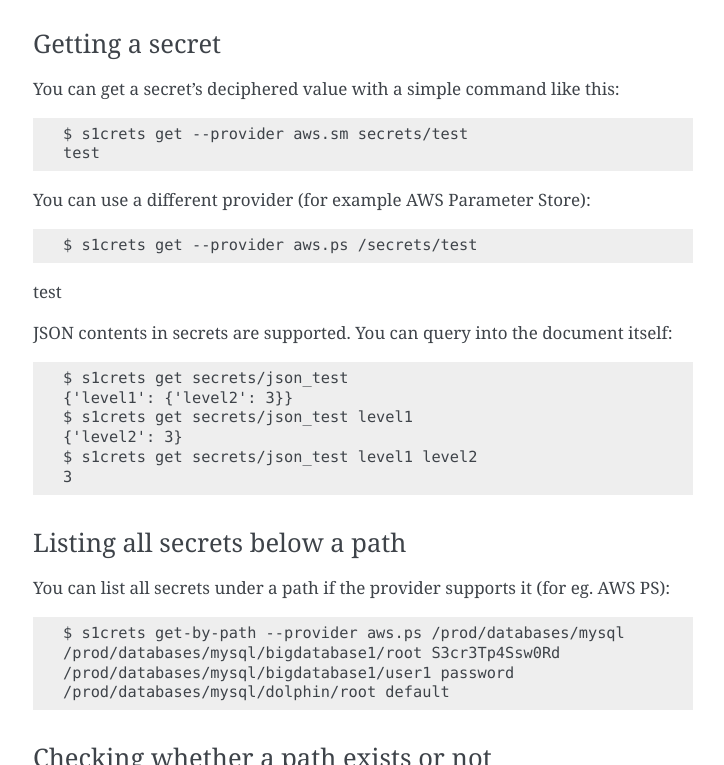
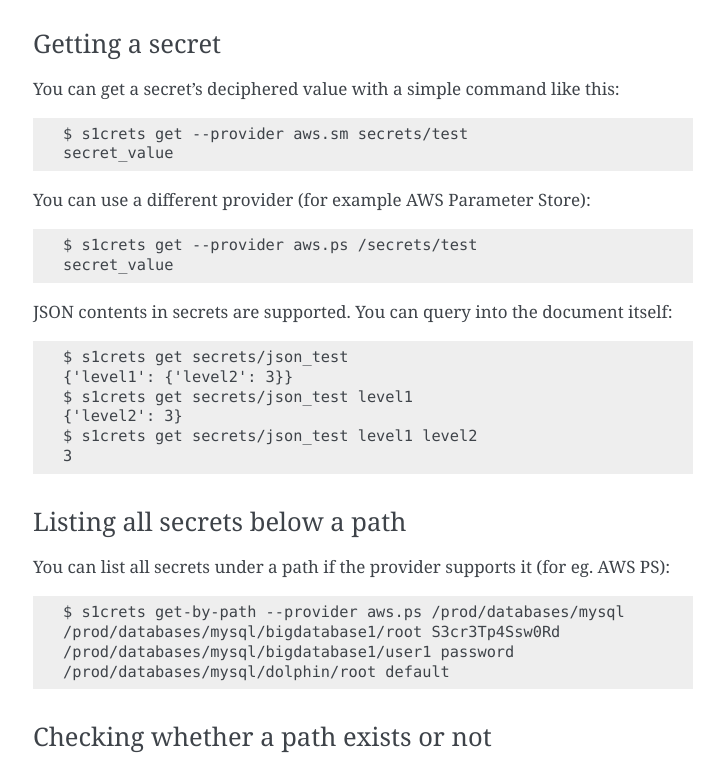
Before and after one commit to bra-fsn/s1crets, a Sphinx documentation site: the page built from docs/index.rst, in a window 1280 px wide and 900 px high, scrolled down 483 px, cut to the strip 135-900 px from the top of the window. Shown: the whole strip, without its empty margins (387-1111 px from the left). Built offline with Sphinx 7.4.7, drawn with Linux system fonts in a browser that asks for light colours.

Commit message:
Show a different value/fix indent

```diff
--- a/docs/index.rst
+++ b/docs/index.rst
@@ -22,12 +22,12 @@ Getting a secret
 You can get a secret's deciphered value with a simple command like this::
 
   $ s1crets get --provider aws.sm secrets/test
-  test
+  secret_value
 
 You can use a different provider (for example AWS Parameter Store)::
 
-$ s1crets get --provider aws.ps /secrets/test
-test
+  $ s1crets get --provider aws.ps /secrets/test
+  secret_value
 
 JSON contents in secrets are supported. You can query into the document itself::
 
```
